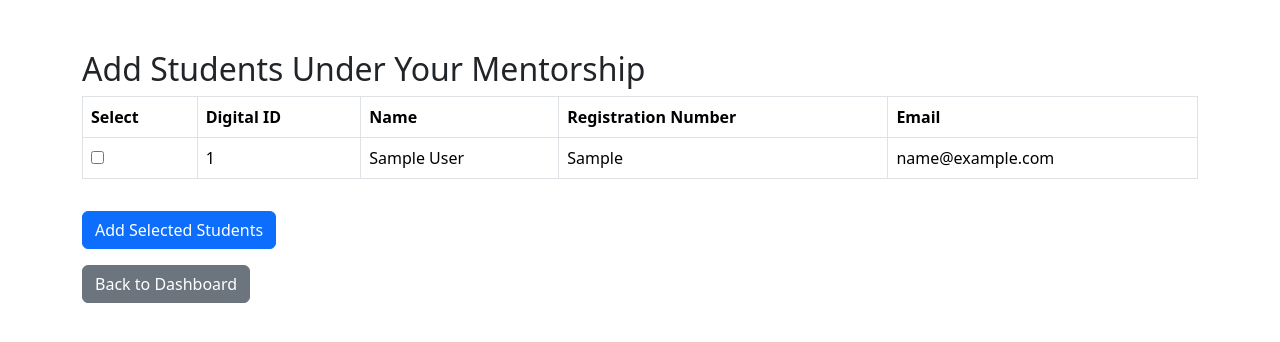
After one commit to henry-jacq/intern-connect, a Flask app: template templates/faculty/add_students.html in a window 1280 px wide. The commit adds this page. Shown: the top 342 px of the page. Run offline with Flask 3, Linux system fonts and the light colour scheme; the template is opened without the code that fills it: values that come from a table or form of the project are taken from there, others are empty; tables that the repository leaves empty or names only in its code hold one stand-in row (values such as "Sample post"); parts of the project's set-up code (start-up, migrations or seed data) failed here and were passed over.

Commit message:
ADD STUDENTS OPTION
add students option added in teacher dashboard

```diff
--- /dev/null
+++ b/templates/faculty/add_students.html
@@ -0,0 +1,53 @@
+<!-- templates/add_students.html -->
+<!DOCTYPE html>
+<html lang="en">
+<head>
+    <meta charset="UTF-8">
+    <meta name="viewport" content="width=device-width, initial-scale=1.0">
+    <title>Add Students</title>
+    <link href="https://cdn.jsdelivr.net/npm/bootstrap@5.3.3/dist/css/bootstrap.min.css" rel="stylesheet">
+    <style>
+        .container {
+            margin-top: 50px;
+        }
+        .student-list {
+            max-height: 400px;
+            overflow-y: auto;
+        }
+    </style>
+</head>
+<body>
+    <div class="container">
+        <h2>Add Students Under Your Mentorship</h2>
+        <form method="POST" action="{{ url_for('faculty.add_students') }}">
+            <div class="student-list">
+                <table class="table table-bordered">
+                    <thead>
+                        <tr>
+                            <th>Select</th>
+                            <th>Digital ID</th>
+                            <th>Name</th>
+                            <th>Registration Number</th>
+                            <th>Email</th>
+                        </tr>
+                    </thead>
+                    <tbody>
+                        {% for student in students %}
+                        <tr>
+                            <td><input type="checkbox" name="students" value="{{ student.id }}"></td>
+                            <td>{{ student.digital_id }}</td>
+                            <td>{{ student.name }}</td>
+                            <td>{{ student.reg_no }}</td>
+                            <td>{{ student.email }}</td>
+                        </tr>
+                        {% endfor %}
+                    </tbody>
+                </table>
+            </div>
+            <button type="submit" class="btn btn-primary mt-3">Add Selected Students</button>
+        </form>
+        <a href="{{ url_for('faculty.home') }}" class="btn btn-secondary mt-3">Back to Dashboard</a>
+    </div>
+    <script src="https://cdn.jsdelivr.net/npm/bootstrap@5.3.3/dist/js/bootstrap.bundle.min.js"></script>
+</body>
+</html>
--- a/templates/faculty/index.html
+++ b/templates/faculty/index.html
@@ -60,7 +60,7 @@
               <div class="text-center">
                 <h5 class="fw-normal">Add Student</h5>
               </div>
-              <a href="{{url_for('faculty.add_student')}}" class="stretched-link"></a>
+              <a href="{{url_for('faculty.add_students')}}" class="stretched-link"></a>
             </div>
         </div>
         </div>
```
Also changed, not shown: app/faculty.py (+22 -3 lines), app/views.py (line endings or trailing spaces).
